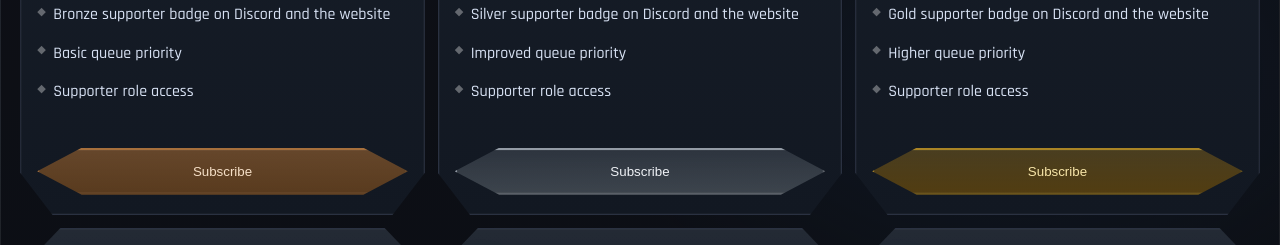
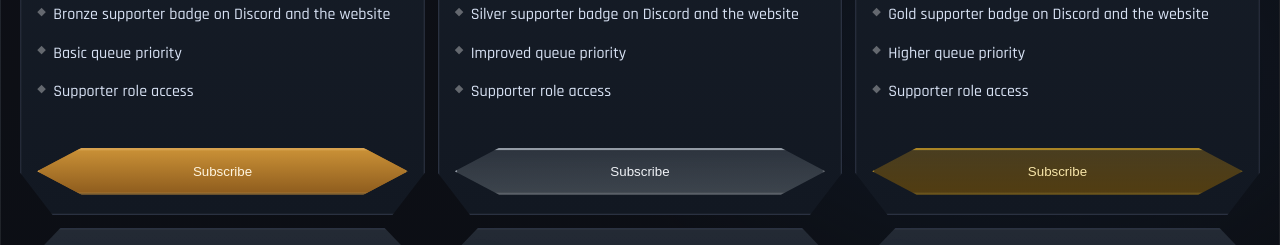
Before and after one commit to nicknubbz1/Bloodline-RP-Website, a plain HTML site: page store.html in a window 1280 px wide. Shown: the part 943-1188 px from the top of the page. Drawn offline with Linux system fonts and the light colour scheme; no server answers.

Commit message:
Fix bronze button tone

```diff
--- a/docs/style.css
+++ b/docs/style.css
@@ -513,15 +513,23 @@ main.page-shell {
 }
 
 .store-subscribe-btn {
-  border-color: rgba(184, 124, 67, 0.82);
-  background: linear-gradient(180deg, rgba(162, 104, 49, 0.58), rgba(105, 67, 30, 0.82));
-  color: #f5dfc7;
-  box-shadow: inset 0 0 0 1px rgba(255, 213, 168, 0.05);
+  border-color: rgba(196, 141, 71, 0.94);
+  background: linear-gradient(180deg, rgba(199, 138, 52, 0.78), rgba(142, 94, 29, 0.94));
+  color: #fff3d9;
+  box-shadow: inset 0 0 0 1px rgba(255, 228, 170, 0.08);
 }
 
 .tier-bronze .store-subscribe-btn:hover {
-  border-color: rgba(206, 144, 79, 0.94);
-  background: linear-gradient(180deg, rgba(182, 120, 57, 0.68), rgba(123, 79, 36, 0.9));
+  border-color: rgba(227, 173, 101, 1);
+  background: linear-gradient(180deg, rgba(220, 161, 71, 0.86), rgba(160, 106, 37, 0.98));
+}
+
+.tier-bronze .store-subscribe-btn,
+.tier-bronze .store-subscribe-btn:hover {
+  background-color: #9e6825 !important;
+  background-image: linear-gradient(180deg, #c99036, #8f5d1e) !important;
+  border-color: #d7a14f !important;
+  color: #fff5df !important;
 }
 
 .tier-silver .store-subscribe-btn {
--- a/style.css
+++ b/style.css
@@ -253,15 +253,23 @@ a { color: inherit; text-decoration: none; }
 }
 
 .store-subscribe-btn {
-  border-color: rgba(184, 124, 67, 0.82);
-  background: linear-gradient(180deg, rgba(162, 104, 49, 0.58), rgba(105, 67, 30, 0.82));
-  color: #f5dfc7;
-  box-shadow: inset 0 0 0 1px rgba(255, 213, 168, 0.05);
+  border-color: rgba(196, 141, 71, 0.94);
+  background: linear-gradient(180deg, rgba(199, 138, 52, 0.78), rgba(142, 94, 29, 0.94));
+  color: #fff3d9;
+  box-shadow: inset 0 0 0 1px rgba(255, 228, 170, 0.08);
 }
 
 .tier-bronze .store-subscribe-btn:hover {
-  border-color: rgba(206, 144, 79, 0.94);
-  background: linear-gradient(180deg, rgba(182, 120, 57, 0.68), rgba(123, 79, 36, 0.9));
+  border-color: rgba(227, 173, 101, 1);
+  background: linear-gradient(180deg, rgba(220, 161, 71, 0.86), rgba(160, 106, 37, 0.98));
+}
+
+.tier-bronze .store-subscribe-btn,
+.tier-bronze .store-subscribe-btn:hover {
+  background-color: #9e6825 !important;
+  background-image: linear-gradient(180deg, #c99036, #8f5d1e) !important;
+  border-color: #d7a14f !important;
+  color: #fff5df !important;
 }
 
 .tier-silver .store-subscribe-btn {
```
